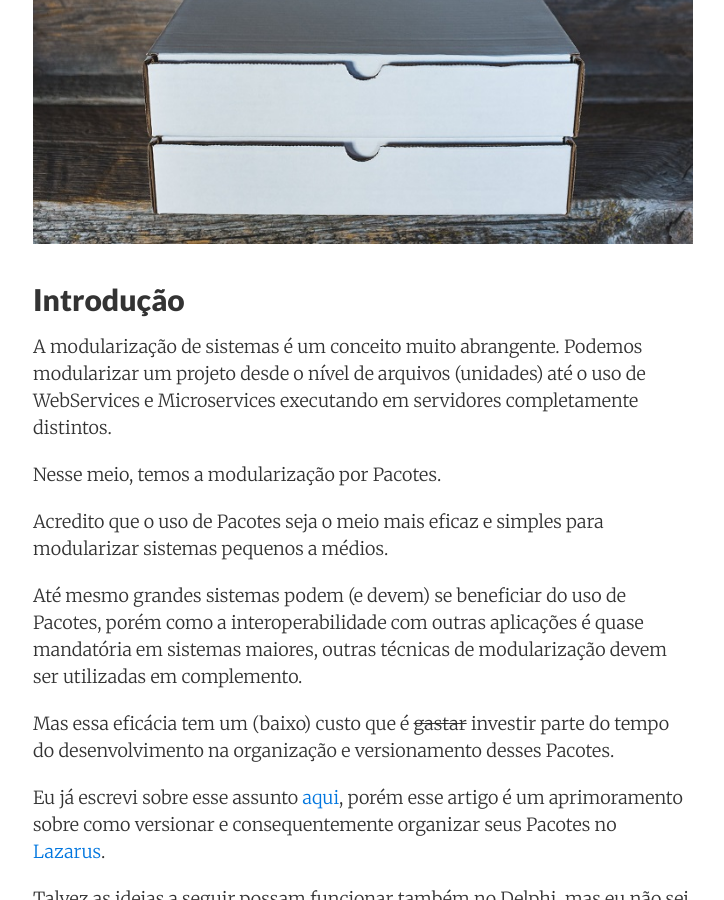
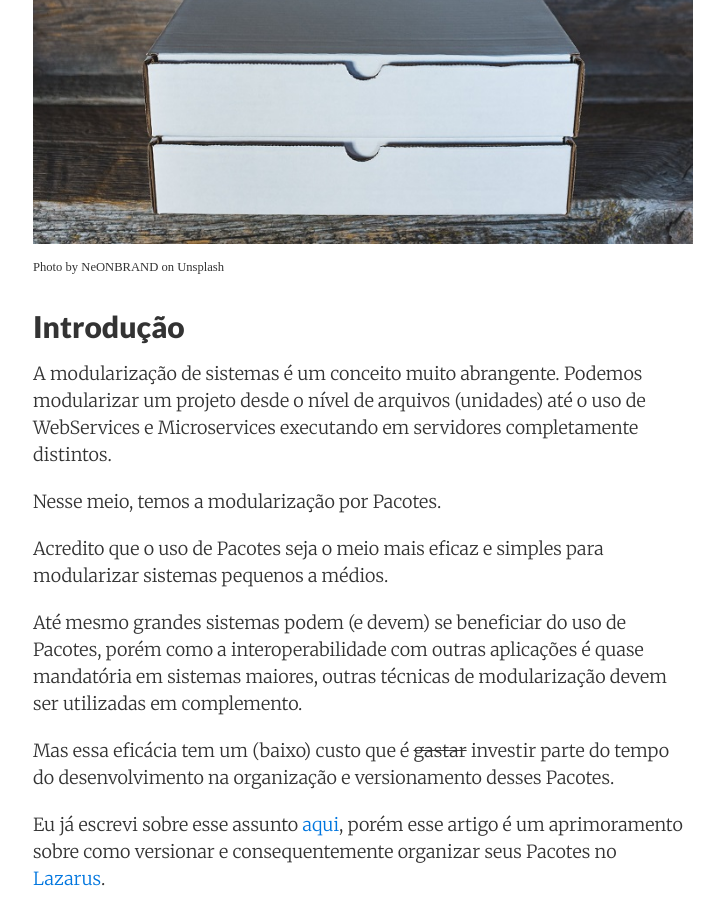
Before and after one commit to mdbs99/opp, a Jekyll site: the page built from _posts/2017/2017-09-25-versionando-e-organizando-seus-pacotes.md, in a window 1280 px wide and 900 px high, scrolled down 1015 px. Shown: the whole window, without its empty margins (277-1001 px from the left). Built offline with Jekyll 4.4.1, drawn with Linux system fonts in a browser that asks for light colours; comment, search, counter and statistics services are not loaded.

Commit message:
picture info

```diff
--- a/_posts/2017/2017-09-25-versionando-e-organizando-seus-pacotes.md
+++ b/_posts/2017/2017-09-25-versionando-e-organizando-seus-pacotes.md
@@ -31,6 +31,7 @@ O desenvolvimento de Pacotes reutilizáveis pode se tornar complicado quando cad
 <!--more-->
 
 ![Unsplash image]({{ page.image }})
+<span style="font-family: 'Bebas Neue'; font-size: 0.7em;">Photo by NeONBRAND on Unsplash</span>
 
 ## Introdução {#introducao}
 
```
